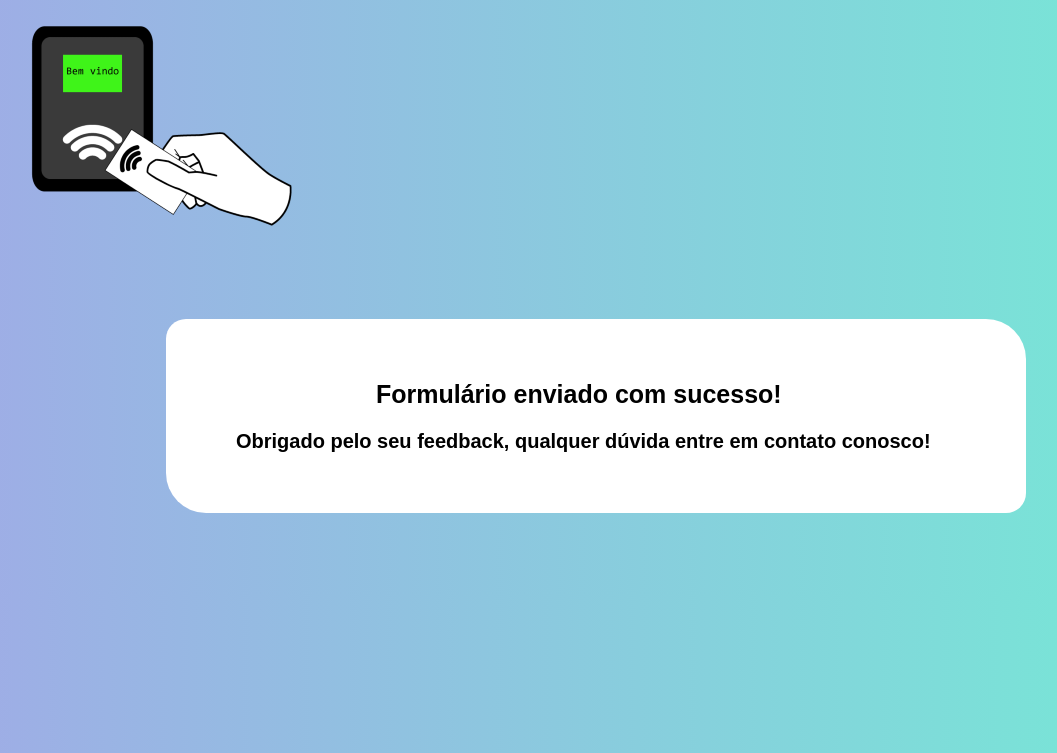
After one commit to fexd12/pi_VI-backend, a Flask app: template app/templates/success.html in a window 1280 px wide. The commit adds this page. Shown: the top 753 px of the page, without its empty margins (44-1101 px from the left). Run offline with Flask 2, Linux system fonts and the light colour scheme; the template is opened without the code that fills it, so the values that code supplies are empty.

Commit message:
Template de formulario e success

```diff
--- a/app/api/login/routes.py
+++ b/app/api/login/routes.py
@@ -14,6 +14,7 @@ def login():
         try:
             user = Usuario.query.filter_by(email=data['email']).first()
         except Exception as e:
+            print(e)
             return bad_request(403,'Não possui usuario com esse email')
         check_senha = Cadastro(senha=user.cadastro_usuario[0].senha)
         if user is None or not check_senha.check(data['senha']):
--- /dev/null
+++ b/app/templates/success.html
@@ -0,0 +1,54 @@
+<!DOCTYPE html>
+<html lang="pt-br">
+
+<head>
+    <meta charset="UTF-8">
+    <title>Enviado!</title>
+    <link rel="shortcut icon" type="imagem/x-icon" href="{{ url_for('static', filename='favicon.ico') }}" />
+</head>
+
+<body>
+    <div>
+        <img src="{{ url_for('static', filename='logo1.png') }}" alt="Logo">
+        <div class="display">
+            <h2 class="text1"> Formulário enviado com sucesso!</h2>
+            <h3 class="text2"> Obrigado pelo seu feedback, qualquer dúvida entre em contato conosco! </h3>
+        </div>
+    </div>
+
+</body>
+
+</html>
+<style>
+    .display {
+        font-family: Arial, Helvetica, sans-serif;
+        width: 100vh;
+        height: auto;
+        padding: 40px 30px;
+        margin: 10vh auto;
+        justify-content: center;
+        border-radius: 20px 40px;
+    }
+
+    .display>.text1 {
+        font-size: 25px;
+        position: relative;
+        right: -180px;
+    }
+
+    .display>.text2 {
+        font-size: 20px;
+        position: relative;
+        right: -40px;
+    }
+
+    body .display {
+        background-color: #fff;
+    }
+
+    body {
+        background-color: #74EBD5;
+        background-image: linear-gradient(270deg, #74EBD5 0%, #9FACE6 100%);
+        height: 100%;
+    }
+</style>
--- a/setup.py
+++ b/setup.py
@@ -7,5 +7,5 @@ setup(
     packages=find_packages(),
     include_package_data=True,
     zip_safe=False,
-    install_requires=['redis','flask-mail','rq','Flask','python-dotenv','psycopg2-binary','flask-sqlalchemy','Flask-Migrate','PyJWT','flask-cors']
+    install_requires=['redis','flask-mail','rq','Flask','python-dotenv','psycopg2-binary','flask-sqlalchemy','Flask-Migrate','PyJWT','flask-cors', 'flask-wtf']
 )
```
Also changed, not shown: app/templates/formulario.html (+20 -14 lines), app/static/favicon.ico (added), app/static/logo1.png (added).
